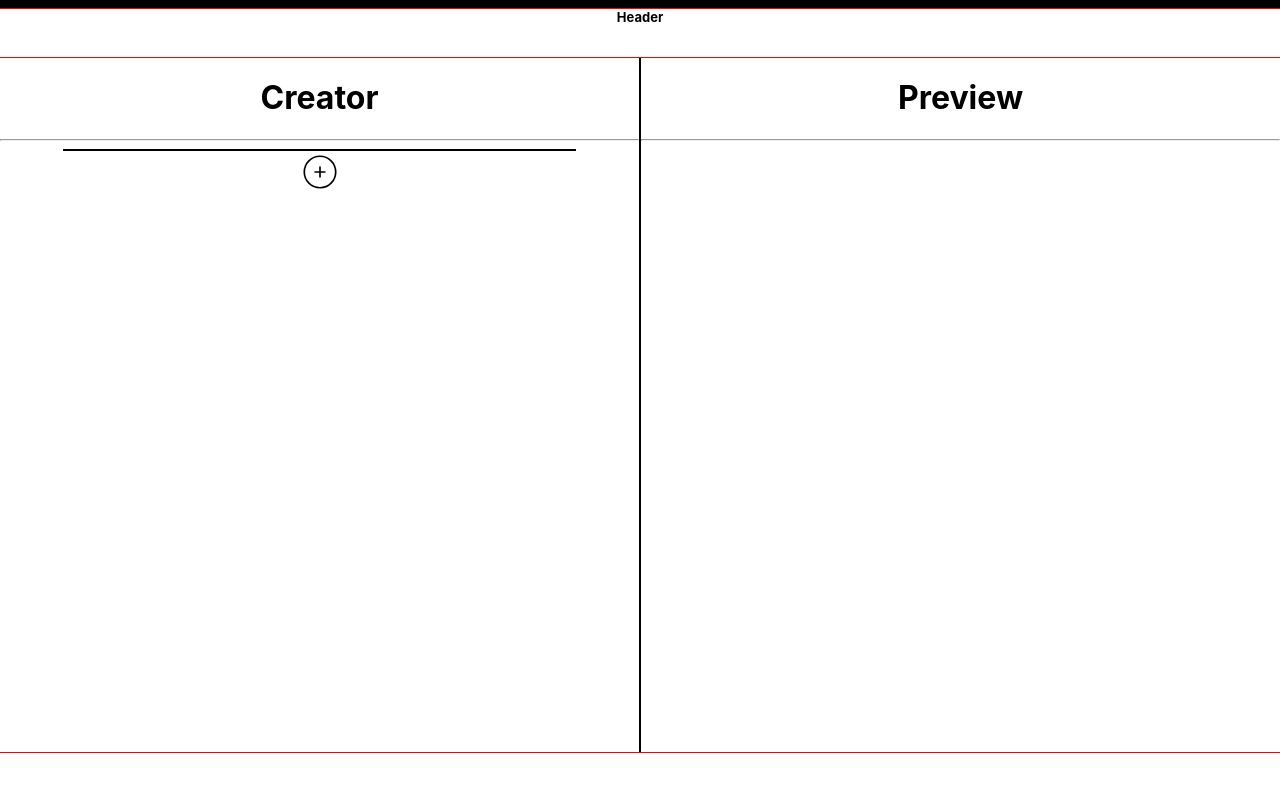
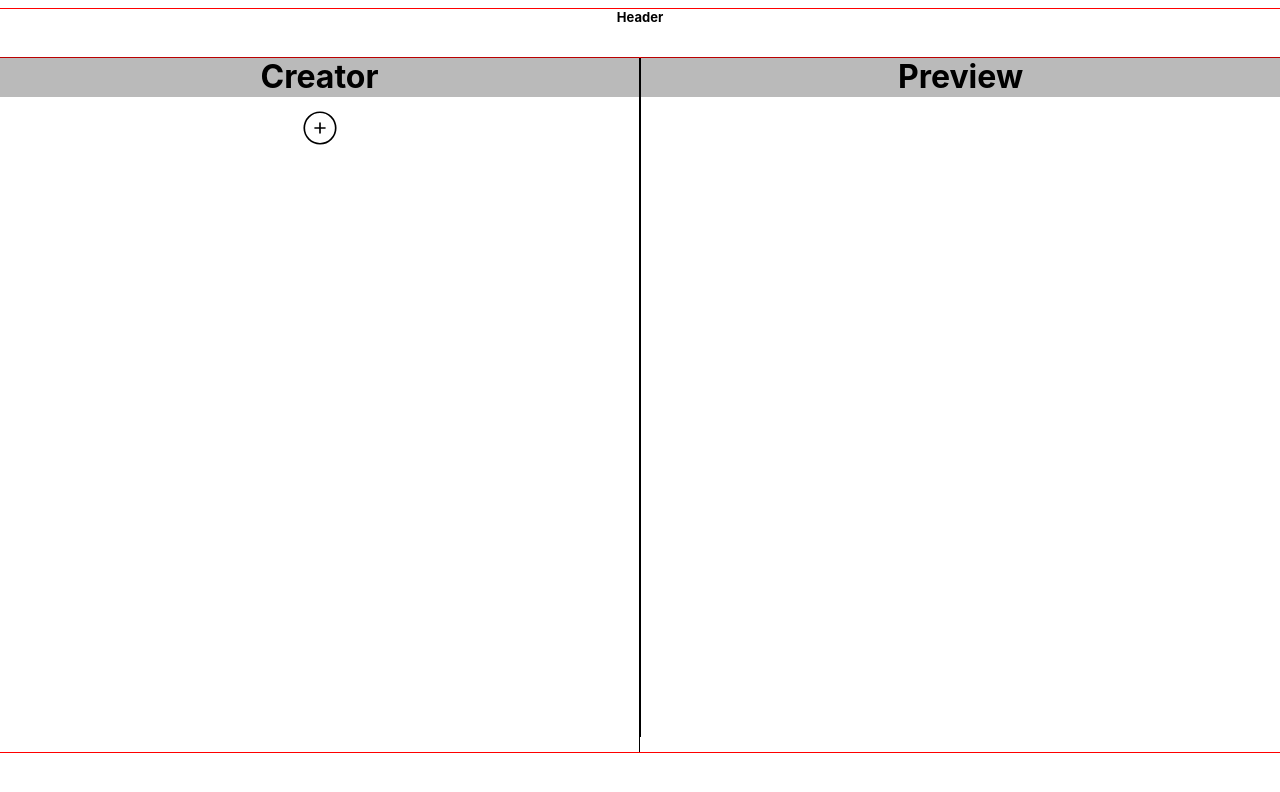
Before and after one commit to Unique-000/notatki, a React (Create React App) app: page /creator in a window 1280 px wide. Shown: the top 792 px of the page. Built offline with nearby package versions, Linux system fonts and the light colour scheme.

Commit message:
Alpha versions of creator and preview page.

```diff
--- a/src/App.js
+++ b/src/App.js
@@ -24,6 +24,7 @@ const App = () => {
       <Header/>
       <NoteCreator/>
       <Footer/>
+
     </div>
   );
 }
--- a/src/NoteCreator.js
+++ b/src/NoteCreator.js
@@ -110,7 +110,16 @@ const NoteCreator = () => {
     }
 
 
-    const CardsRenderer = ({ cardsList }) => {
+    const CardsRenderer = ({ cardsList , type}) => {
+        function deleteCard(index){
+            console.log('To jest index: ' + index)
+            const newItems = [...cardsList];
+            newItems.splice(index, 1);
+            setCardsList(newItems);
+        }
+
+        switch (type){
+            case 'Preview':
                 return (
                     <div className='RenderedItemsHolder'>
                       {cardsList.map((item, index) => {
@@ -149,6 +158,71 @@ const NoteCreator = () => {
                       })}
                     </div>
                   );
+
+            case 'Creator':
+                return (
+                    <div className='CreatorChild-Scrollable'>
+                      {cardsList.map((item, index) => {
+                        switch (item[0]) {
+                          case 'Img':
+                            return (
+                              <div key={index} className='RenderedDiv-Creator'>
+                                <h1 className='Title-Creator'>Img</h1>
+                                <button onClick={() => deleteCard(index)} className='HiddenMenu-CloseBtn'><AiOutlineClose size={'30px'}/></button>
+                                <hr/>
+                                <div className='ChildDiv-Creator'>
+                                    <a href={item[2]} target="_blank" rel="noopener noreferrer">
+                                    <img src={item[1]} alt={`Image ${index}`} className='RenderedImg-Creator'/>
+                                    </a>
+                                </div>
+                              </div>
+                            );
+                          case 'Text':
+                            return (
+                              <div key={index} className='RenderedDiv-Creator'>
+                                <h1 className='Title-Creator'>Text</h1>
+                                <button onClick={() => deleteCard(index)} className='HiddenMenu-CloseBtn'><AiOutlineClose size={'30px'}/></button>
+                                <hr/>
+                                <div className='ChildDiv-Creator'>
+                                  <p className='RenderedText-Creator'>{item[1]}</p>
+                                </div>
+                              </div>
+                            );
+                          case 'Link':
+                            return (
+                              <div key={index} className='RenderedDiv-Creator'>
+                                <h1 className='Title-Creator'>Link</h1>
+                                <button onClick={() => deleteCard(index)} className='HiddenMenu-CloseBtn'><AiOutlineClose size={'30px'}/></button>
+                                <hr/>
+                                <div className='ChildDiv-Creator'>
+                                    <a href={item[1]} target="_blank" rel="noopener noreferrer" className='RenderedLink-Creator'>
+                                    {item[2]}
+                                    </a>
+                                </div>
+                              </div>
+                            );
+                          case 'Title':
+                            return (
+                              <div key={index} className='RenderedDiv-Creator'>
+                                <div >
+                                <h1 className='Title-Creator'>Title</h1>
+                                <button onClick={() => deleteCard(index)} className='HiddenMenu-CloseBtn'><AiOutlineClose size={'30px'}/></button>
+                                </div>
+                                <hr/>
+                                <div className='ChildDiv-Creator'>
+                                    <h1 className='RenderedTitle-Creator'>{item[1]}</h1>
+                                </div>
+                              </div>
+                            );
+                          default:
+                            return null;
+                        }
+                      })}
+                    </div>
+                  );
+        }
+
+
     };
 
     const LinkCard = (props) => {
@@ -215,12 +289,10 @@ const NoteCreator = () => {
     return(
         <div className='SectorsDivider'>
             <div className='Creator'>
-                <h1>Creator</h1>
-                <hr/>
+                <h1 className='Title-CreatorPreview'>Creator</h1>
                 <div className='CreatorChild'>
-                    <div className='CreatorChild-Scrollable'>
+                    <CardsRenderer cardsList={cardsList} type={'Creator'}/>
 
-                    </div>
 
                     <button className='AddBtn' onClick={openCardModifier}>
                         <CiCirclePlus size={'40px'}/>
@@ -229,9 +301,10 @@ const NoteCreator = () => {
             </div>
 
             <div className='Preview'>
-                <h1>Preview</h1>
-                <hr/>
-                <CardsRenderer cardsList={cardsList} />
+                <h1 className='Title-CreatorPreview'>Preview</h1>
+                <div className='CreatorChild'>
+                <CardsRenderer cardsList={cardsList} type={'Preview'}/>
+                </div>
             </div>
             {isDialogOpen && (
                 <>
--- a/src/index.css
+++ b/src/index.css
@@ -5,7 +5,7 @@ body {
     sans-serif;
   -webkit-font-smoothing: antialiased;
   -moz-osx-font-smoothing: grayscale;
-  background-color: black;
+  background-color: rgb(255, 255, 255);
 }
 
 
@@ -46,24 +46,26 @@ code {
 }
 
 .CreatorChild{
+  height: 85vh;
   display: flex;
   flex-direction: column;
   align-items: center;
 }
 
 .Preview{
+  height: 85vh;
   background-color: white;
   width: 50%;
   border-left: 0.5px solid black;
 }
 
 .CreatorChild-Scrollable{
-  background-color: rgb(242, 26, 26);
   width: 80%;
-  max-height: 80vh;
-  overflow: auto;
+  max-height: 75vh;
+  margin-top: 1vh;
+  overflow-y: auto;
   flex-direction: column;
-  border: 1px solid black;
+  border: 1px solid transparent;
 }
 
 .Default{
@@ -81,8 +83,7 @@ h1{
 }
 
 .CenteredDialog{
-  width: 400px;
-
+  min-width: 400px;
   background: rgba(255, 255, 255, 0.732);
   border-radius: 16px;
   box-shadow: 0 4px 30px rgba(0, 0, 0, 0.1);
@@ -93,8 +94,8 @@ h1{
   left: 50%;
   top: 50%;
   transform: translate(-50%, -50%);
+  border: solid black 0.1px;
 }
-
 .HiddenMenu-CloseBtn{
   background-color: transparent;
   border: none;
@@ -118,20 +119,74 @@ h1{
   text-align: center;
 }
 
+.Title-CreatorPreview{
+  height: 5vh;
+  background-color: rgba(0, 0, 0, 0.271);
+  margin: 0;
+}
 
 /*________________Rendered_Elements_______________DownHere*/
+/*________________Preview_______________*/
 .RenderedText{
   font-family: 'Roboto';
+  margin: 0;
 }
 
 .RenderedImg{
   border-radius: 10px;
   max-width: 80%;
   max-height: 400px;
+  margin: 0;
 }
 
 .RenderedItemsHolder{
   width: 90%;
-  background-color: brown;
+  background-color: transparent;
+  margin: 0;
+  max-height: 80vh;
+  margin-top: 1vh;
+  overflow-y: auto;
+  flex-direction: column;
+  border: 1px solid transparent;
+}
+/*________________Creator______________*/
+.Title-Creator{
+  margin: 0;
+}
+
+.ChildDiv-Creator{
+  display: flex;
+  align-items: center;
+  justify-content: center;
+}
+
+.RenderedDiv-Creator{
+  max-height: 200px;
+  overflow-y: hidden;
+  border: solid 1px black;
+  border-radius: 10px;
+  margin-bottom: 20px;
+  text-overflow: ellipsis;
+}
+
+.RenderedLink-Creator{
+
+
+}
+
+.RenderedImg-Creator{
+  min-height: 100px;
+  max-height: 130px;
+  width: auto;
+}
+
+.RenderedText-Creator{
+
+
+}
+
+.RenderedTitle-Creator{
+
+
 }
 /*________________Rendered_Elements_______________UpHere*/
```
Lines whose indentation alone changed are shown as unchanged.
